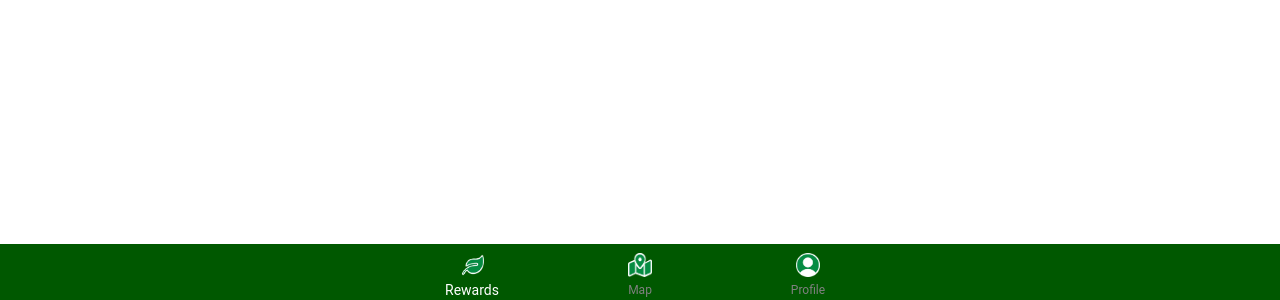
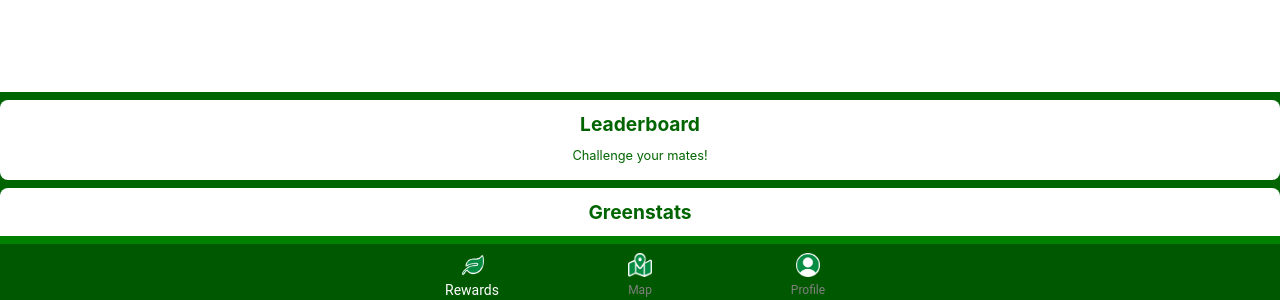
Before and after one commit to CoffeeFrog101/GreenPark, a React (Create React App) app: page /rewards in a window 1280 px wide. Shown: the part 500-800 px from the top of the page. Built offline with nearby package versions, Linux system fonts and the light colour scheme.

Commit message:
Initial floating bar functionality

```diff
--- /dev/null
+++ b/src/pages/FloatingBar.jsx
@@ -0,0 +1,91 @@
+import React from "react";
+import styled from "styled-components";
+
+const FloatingContainer = styled.div`
+  position: fixed;
+  bottom: 2em;
+  left: 0;
+  height: 2em;
+  width: 100%;
+  line-height: 2em;
+  color: #fff;
+`;
+
+const FloatingLabel = styled.label`
+  background: green;
+  width: 100%;
+  height: 100%;
+  display: block;
+  position: absolute;
+  top: 0;
+  left: 0;
+  z-index: 2;
+`;
+
+const FloatingList = styled.ul`
+  position: absolute;
+  bottom: -6em;
+  left: 0;
+  width: 100%;
+  transition: bottom 0.1s ease-in;
+  list-style: none;
+  margin: 0;
+  padding: 0;
+  background: darkgreen;
+`;
+
+const FloatingListItem = styled.li`
+  height: auto;
+  background: white;
+  color: darkgreen;
+  border-radius: 0.5em;
+  display: flex;
+  flex-direction: column;
+  align-items: center;
+  justify-content: center;
+  margin: 0.5em 0;
+  padding: 0.5em;
+  text-align: center;
+
+  h3 {
+    margin: 0;
+    font-size: 1.2em;
+  }
+
+  p {
+    margin: 0;
+    font-size: 0.8em;
+    color: darkgreen;
+  }
+`;
+
+const FloatingInput = styled.input`
+  &[type="checkbox"]:checked + ul {
+    bottom: 2em;
+  }
+`;
+
+const FloatingBar = () => {
+  return (
+    <FloatingContainer id="floating">
+      <FloatingLabel htmlFor="toggle">Floating bar here</FloatingLabel>
+      <FloatingInput type="checkbox" id="toggle" hidden />
+      <FloatingList>
+        <FloatingListItem>
+          <h3>Leaderboard</h3>
+          <p>Challenge your mates!</p>
+        </FloatingListItem>
+        <FloatingListItem>
+          <h3>Greenstats</h3>
+          <p>Track your progress!</p>
+        </FloatingListItem>
+        <FloatingListItem>
+          <h3>Rewards & Offers</h3>
+          <p>See what you can unlock!</p>
+        </FloatingListItem>
+      </FloatingList>
+    </FloatingContainer>
+  );
+};
+
+export default FloatingBar;
--- a/src/pages/Rewards.jsx
+++ b/src/pages/Rewards.jsx
@@ -1,8 +1,12 @@
 import React from "react";
+import FloatingBar from "./FloatingBar";
 
 const Rewards = () => {
   return (
-    <div className="page-content"> {}
+    <div className="page-content">
+      {" "}
+      {}
+      <FloatingBar />
     </div>
   );
 };
--- a/src/pages/home/SearchBar.jsx
+++ b/src/pages/home/SearchBar.jsx
@@ -86,7 +86,7 @@ const CustomTextField = ({ onSearchClick }) => {
         type="text"
         value={inputValue}
         onChange={handleChange}
-        placeholder="Enter Destination"
+        placeholder="Enter Park & Ride"
       />
       <StyledSearchButton onClick={handleSearchClick}>
         <SearchIcon />
```
